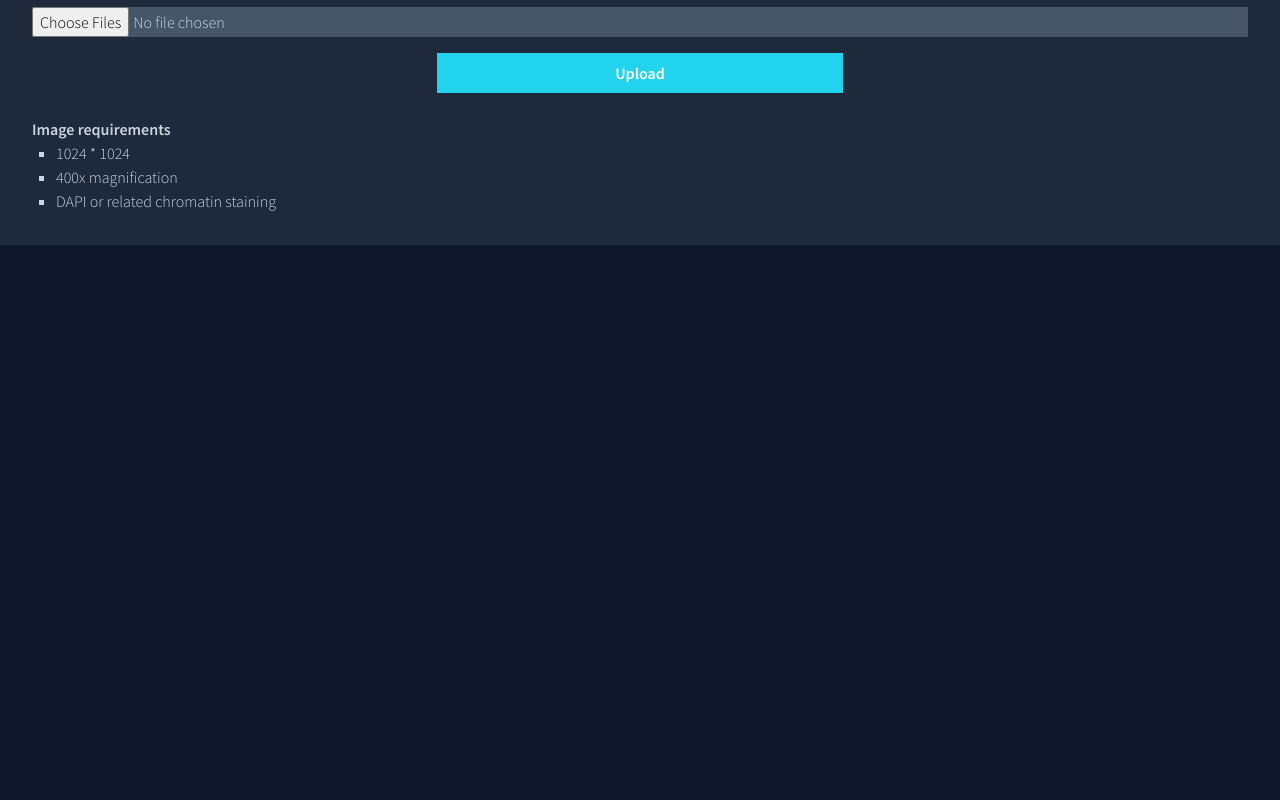
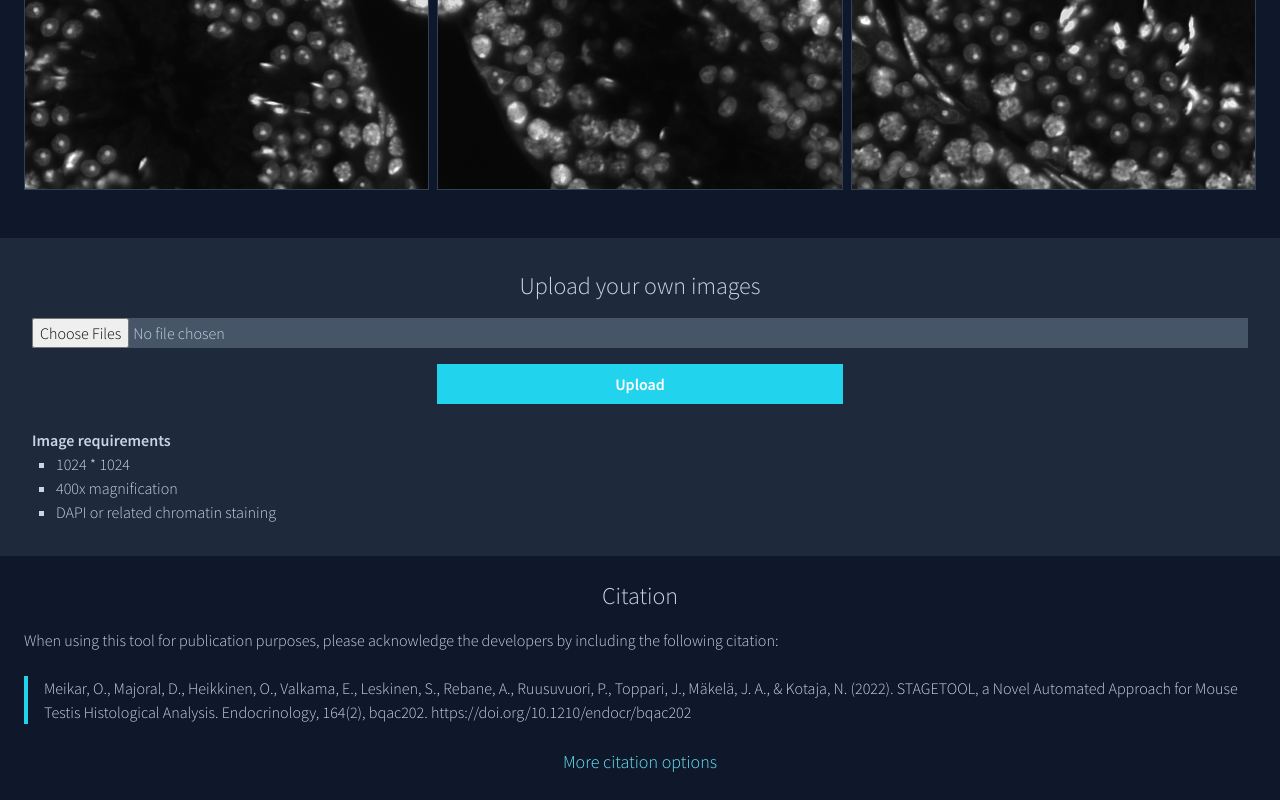
Before and after one commit to Turku-BioImaging/stagetool-ui, a Vue app: page / in a window 1280 px wide. Shown: the part 919-1719 px from the top of the page. Before the commit the page ends 1164 px from the top, so only its background shows below. Built offline with nearby package versions, Linux system fonts and the light colour scheme; no server answers.

Commit message:
add citation info and fix scrolling

```diff
--- a/src/App.vue
+++ b/src/App.vue
@@ -13,7 +13,6 @@ import NavigationBar from './components/NavigationBar.vue'
 
 <style lang='scss'>
 div.app {
-  // @apply p-3;
   height: 100vh;
 }
 </style>
--- /dev/null
+++ b/src/components/CitationInfo.vue
@@ -0,0 +1,33 @@
+<script setup lang="ts"></script>
+<script lang="ts">
+export default {
+  name: 'CitationInfo'
+}
+</script>
+<template>
+  <div class="citation-info">
+    <h2 class="text-2xl mb-4 text-center">Citation</h2>
+    <p>
+      When using this tool for publication purposes, please acknowledge the developers by including
+      the following citation:
+    </p>
+    <blockquote class='mt-6'>
+      <p>
+        Meikar, O., Majoral, D., Heikkinen, O., Valkama, E., Leskinen, S., Rebane, A., Ruusuvuori,
+        P., Toppari, J., Mäkelä, J. A., & Kotaja, N. (2022). STAGETOOL, a Novel Automated Approach
+        for Mouse Testis Histological Analysis. Endocrinology, 164(2), bqac202.
+        https://doi.org/10.1210/endocr/bqac202
+      </p>
+    </blockquote>
+    <p class='text-lg text-center text-cyan-300 mt-6'>More citation options</p>
+  </div>
+</template>
+<style lang="scss">
+div.citation-info {
+  @apply p-6;
+
+  blockquote {
+    @apply border-l-4 border-cyan-400 pl-4;
+  }
+}
+</style>
--- a/src/views/HomeView.vue
+++ b/src/views/HomeView.vue
@@ -6,6 +6,7 @@ import { useTaskStore } from '../stores/task'
 import { useRouter } from 'vue-router'
 import WaitSpinner from '../components/WaitSpinner.vue'
 import SampleImageGrid from '../components/SampleImageGrid.vue'
+import CitationInfo from '../components/CitationInfo.vue'
 const router = useRouter()
 const uploadButtonEnabled = ref(false)
 const selectedFiles = ref([])
@@ -112,6 +113,8 @@ export default {
       </div>
     </div>
 
+    <citation-info></citation-info>
+
     <transition name="fade">
       <wait-spinner v-if="showWaitSpinner"></wait-spinner>
     </transition>
@@ -120,7 +123,7 @@ export default {
 
 <style lang="scss">
 div.home-view {
-  @apply h-full;
+  // @apply h-full;
   @apply flex flex-col justify-center;
 
   div.upload-container {
```
